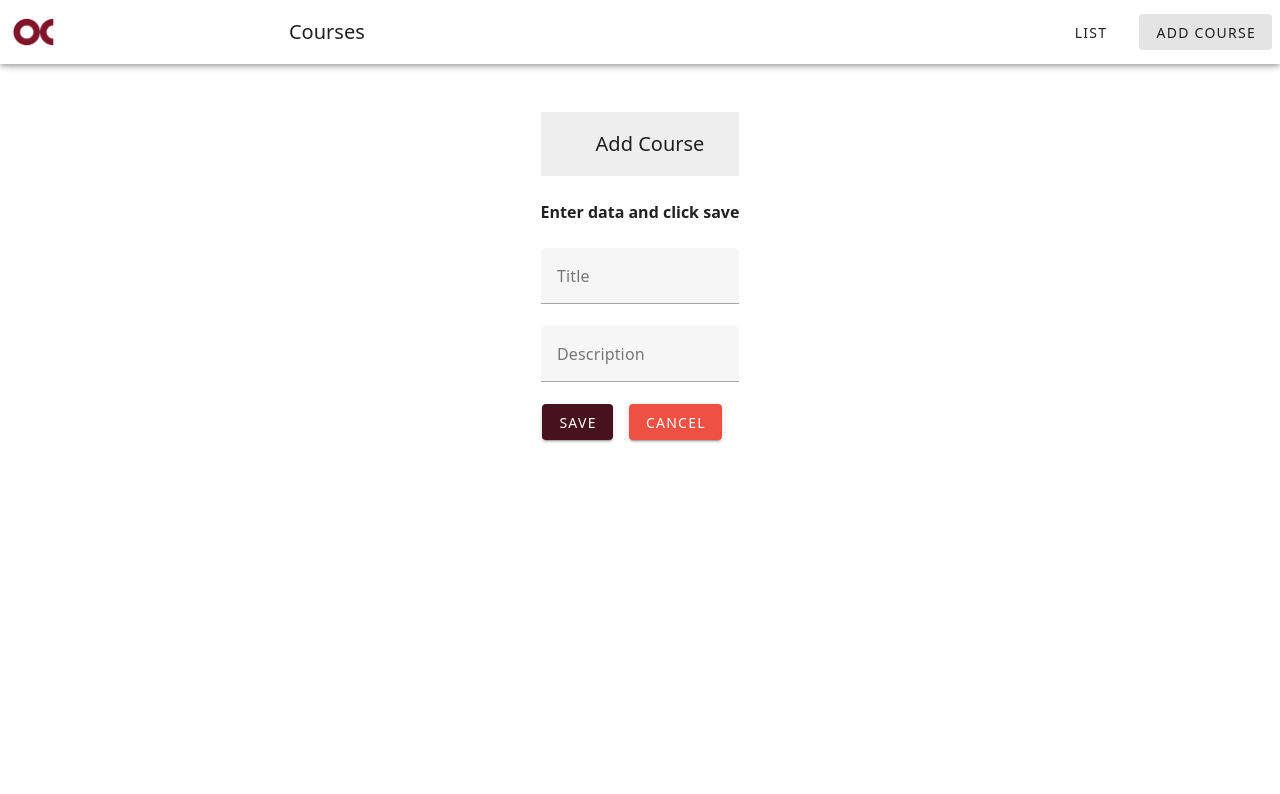
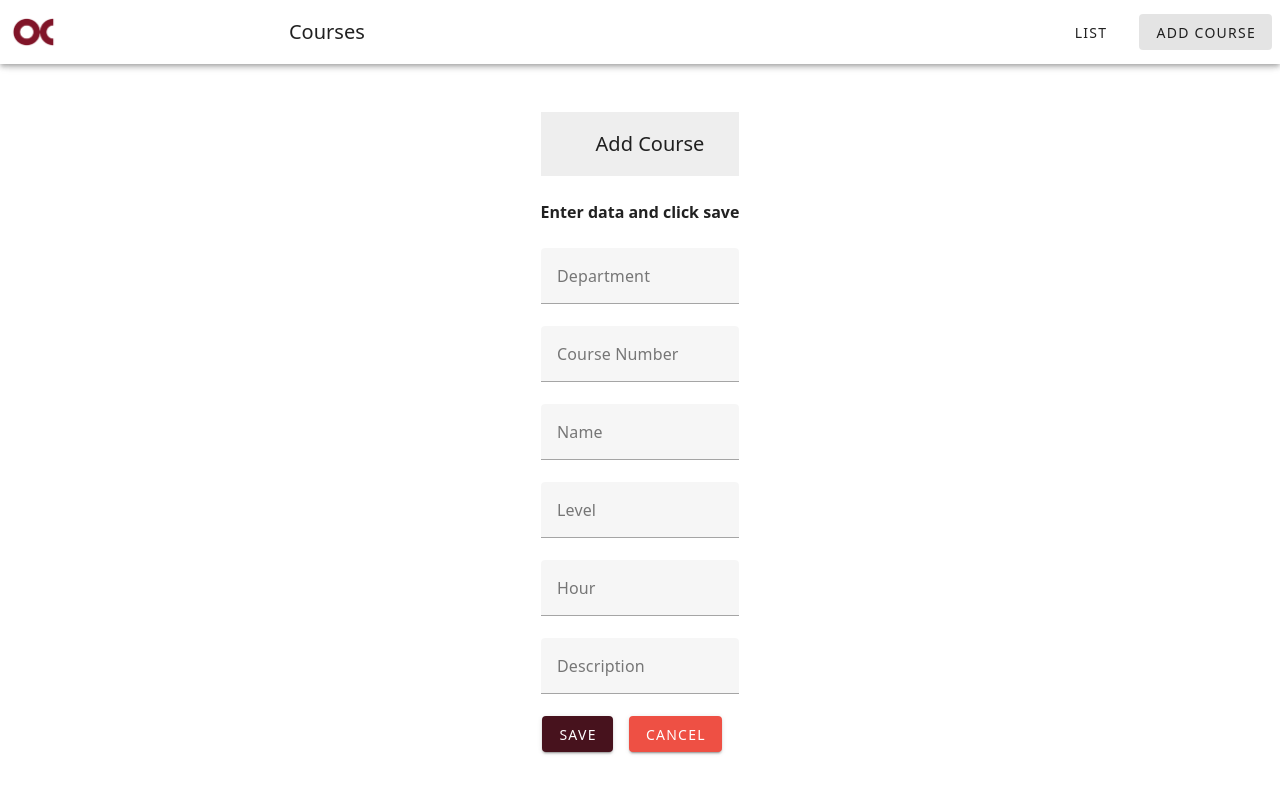
Before and after one commit to hollanM/CourseManagementFrontEnd, a Vue app: page /add in a window 1280 px wide. Shown: the top 794 px of the page. Built offline with nearby package versions, Linux system fonts and the light colour scheme; what webfontloader would draw is missing.

Commit message:
Changed and added data attributes to the text fields. User can now add and edit a course to course listing page

```diff
--- a/src/views/AddTutorial.vue
+++ b/src/views/AddTutorial.vue
@@ -6,24 +6,30 @@ import { useRouter } from "vue-router";
 const router = useRouter();
 const valid = ref(false);
 
-const tutorial = ref({
+const course = ref({
   id: null,
-  title: "",
+  dept: "",
+  courseNo: "",
+  name: "",
+  level: "",
+  hour: "",
   description: "",
-  published: false,
 });
 const message = ref("Enter data and click save");
 
 const saveTutorial = () => {
   const data = {
-    title: tutorial.value.title,
-    description: tutorial.value.description,
-    published: true,
+    dept: course.value.dept,
+    courseNo: course.value.courseNo,
+    name: course.value.name,
+    level: course.value.level,
+    hour: course.value.hour,
+    description: course.value.description,
 
   };
   TutorialServices.create(data)
     .then((response) => {
-      tutorial.value.id = response.data.id;
+      course.value.id = response.data.id;
       console.log("add " + response.data);
       router.push({ name: "tutorials" });
     })
@@ -51,14 +57,42 @@ const cancel = () => {
       <br />
       <v-form ref="form" v-model="valid">
         <v-text-field
-          v-model="tutorial.title"
-          id="title"
-          :counter="50"
-          label="Title"
+          v-model="course.dept"
+          id="dept"
+          :counter="6"
+          label="Department"
           required
         ></v-text-field>
         <v-text-field
-          v-model="tutorial.description"
+          v-model="course.courseNo"
+          id="courseNo"
+          :counter="10"
+          label="Course Number"
+          required
+        ></v-text-field>
+        <v-text-field
+          v-model="course.name"
+          id="name"
+          :counter="100"
+          label="Name"
+          required
+        ></v-text-field>
+        <v-text-field
+          v-model="course.level"
+          id="level"
+          :counter="2"
+          label="Level"
+          required
+        ></v-text-field>
+        <v-text-field
+          v-model="course.hour"
+          id="hour"
+          :counter="2"
+          label="Hour"
+          required
+        ></v-text-field>
+        <v-text-field
+          v-model="course.description"
           id="description"
           :counter="2000"
           label="Description"
--- a/src/views/EditTutorial.vue
+++ b/src/views/EditTutorial.vue
@@ -5,7 +5,7 @@ import { useRouter } from "vue-router";
 
 const router = useRouter();
 const valid = ref(false);
-const tutorial = ref({});
+const course = ref({});
 const message = ref("Enter data and click save");
 
 const props = defineProps({
@@ -17,7 +17,7 @@ const props = defineProps({
 const retrieveTutorial = async () => {
   try {
     const response = await TutorialServices.get(props.id);
-    tutorial.value = response.data;
+    course.value = response.data;
   } catch (e) {
     message.value = e.response.data.message;
   }
@@ -25,16 +25,16 @@ const retrieveTutorial = async () => {
 
 const updateTutorial = async () => {
   const data = {
-    dept: tutorial.value.dept,
-    courseNo: tutorial.value.courseNo,
-    name: tutorial.value.name,
-    level: tutorial.value.level,
-    hour: tutorial.value.hour,
-    description: tutorial.value.description,
+    dept: course.value.dept,
+    courseNo: course.value.courseNo,
+    name: course.value.name,
+    level: course.value.level,
+    hour: course.value.hour,
+    description: course.value.description,
   };
   try {
     const response = await TutorialServices.update(props.id, data);
-    tutorial.value.id = response.data.id;
+    course.value.id = response.data.id;
     router.push({ name: "tutorials" });
   } catch (e) {
     message.value = e.response.data.message;
@@ -54,23 +54,51 @@ onMounted(() => {
   <div>
     <v-container>
       <v-toolbar>
-        <v-toolbar-title>Course Edit</v-toolbar-title>
+        <v-toolbar-title>Tutorial Edit</v-toolbar-title>
       </v-toolbar>
       <br />
       <h4>{{ message }}</h4>
       <br />
       <v-form ref="form" v-model="valid" lazy validation>
         <v-text-field
-          v-model="tutorial.title"
-          id="title"
-          :counter="50"
-          label="Title"
+          v-model="course.dept"
+          id="dept"
+          :counter="6"
+          label="Department"
           required
         ></v-text-field>
         <v-text-field
-          v-model="tutorial.description"
+          v-model="course.courseNo"
+          id="courseNo"
+          :counter="10"
+          label="Course Number"
+          required
+        ></v-text-field>
+        <v-text-field
+          v-model="course.name"
+          id="name"
+          :counter="100"
+          label="Name"
+          required
+        ></v-text-field>
+        <v-text-field
+          v-model="course.level"
+          id="level"
+          :counter="2"
+          label="Level"
+          required
+        ></v-text-field>
+        <v-text-field
+          v-model="course.hour"
+          id="hour"
+          :counter="2"
+          label="Hour"
+          required
+        ></v-text-field>
+        <v-text-field
+          v-model="course.description"
           id="description"
-          :counter="50"
+          :counter="2000"
           label="Description"
           required
         ></v-text-field>
```
